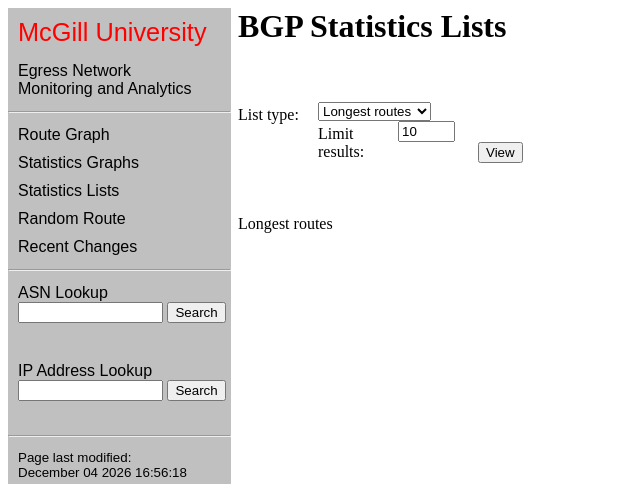
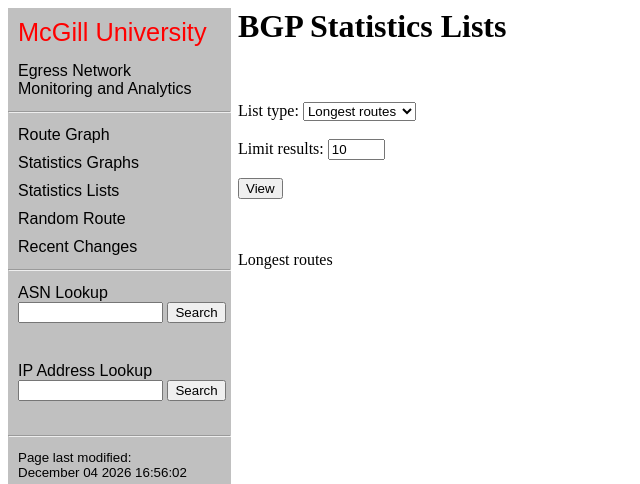
Before and after one commit to jgl2832/EgressNetwork, a PHP site: page /lists.php?type=long in a window 1280 px wide. Shown: the top 484 px of the page, without its empty margins (0-640 px from the left). Run offline with PHP 8.4, Linux system fonts and the light colour scheme; data that the repository does not hold is empty.

Commit message:
Fixed form alignment on lists.php

```diff
--- a/lists.php
+++ b/lists.php
@@ -28,7 +28,7 @@ and
  		calendar.set("date2");
 </script>.
 -->
-<span style="float:left;width:80px;padding-top:4px;">List type: </span>
+<span>List type: </span>
 <select name="type" id="type">
 	<option value="long">Longest routes</option>
 	<option value="short">Shortest routes</option>
@@ -40,13 +40,12 @@ and
 	<option value="dest">Destination ASs with most routes</option>
 	-->
 </select>
-<br />
-<span style="float:left;width:80px;padding-top:4px;">Limit results: </span>
-<input type="text" name="limit" id="limit" size="4" value="10"/><br />
+<br /><br />
+<span>Limit results: </span>
+<input type="text" name="limit" id="limit" size="4" value="10"/><br /><br />
 <!--
 Include routes that have been removed? <input type="checkbox" name="inactive" id="inactive" /><br />
 -->
-<span style="float:left;width:80px;padding-top:4px;">&nbsp;</span>
 <input type="submit" value="View"/><br />
 </form>
 </div>
```
